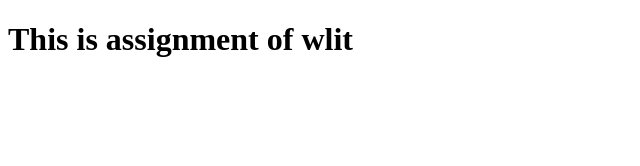
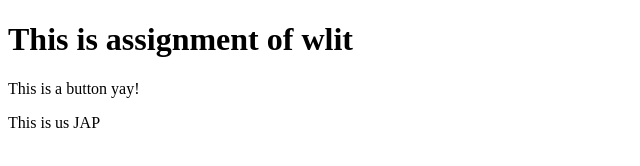
Before and after one commit to purnima67/Assignment2, a plain HTML site: page index.html in a window 1280 px wide. Shown: the whole page, without its empty margins (0-640 px from the left). Drawn offline with Linux system fonts and the light colour scheme.

Commit message:
jasmine-commits

```diff
--- a/index.html
+++ b/index.html
@@ -7,5 +7,7 @@
 </head>
 <body>
     <h1>This is assignment of wlit</h1>
+    <p>This is a button yay!</p>
+    <p>This is us JAP</p>
 </body>
 </html>
```
